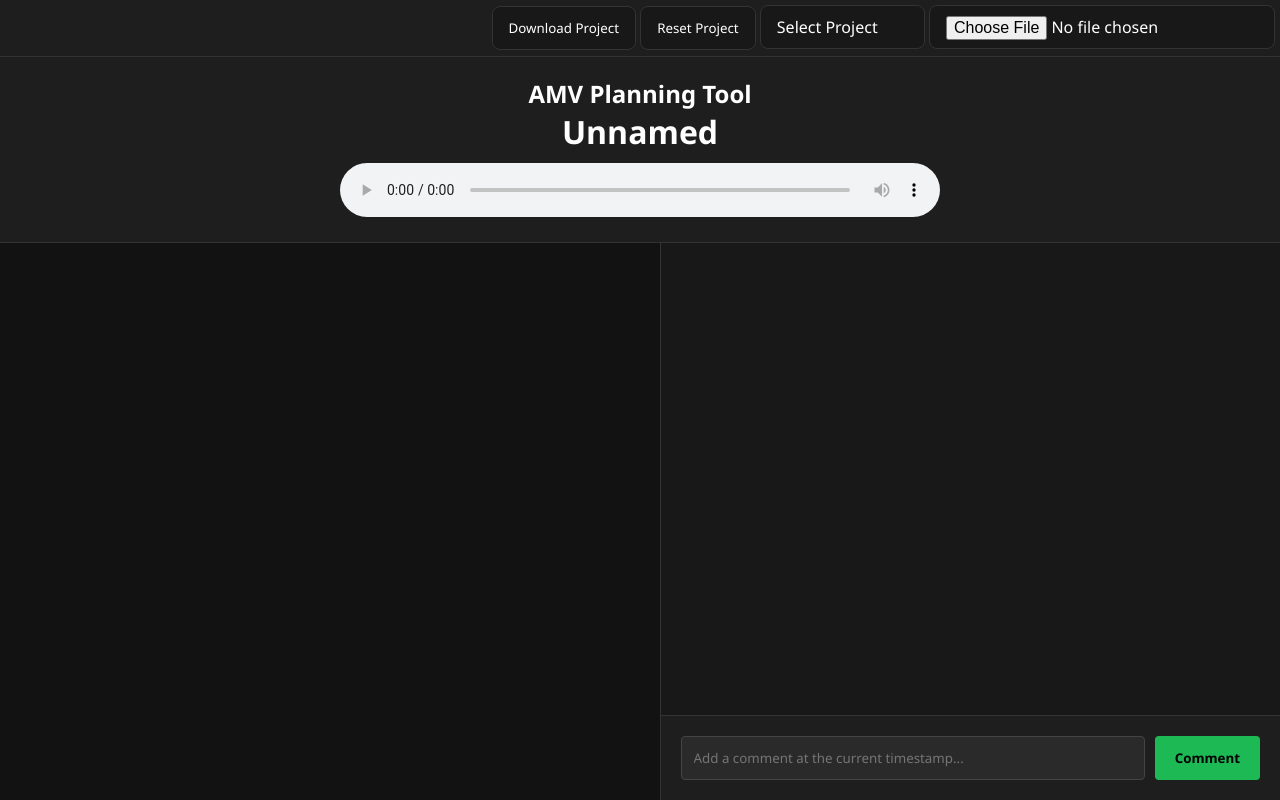
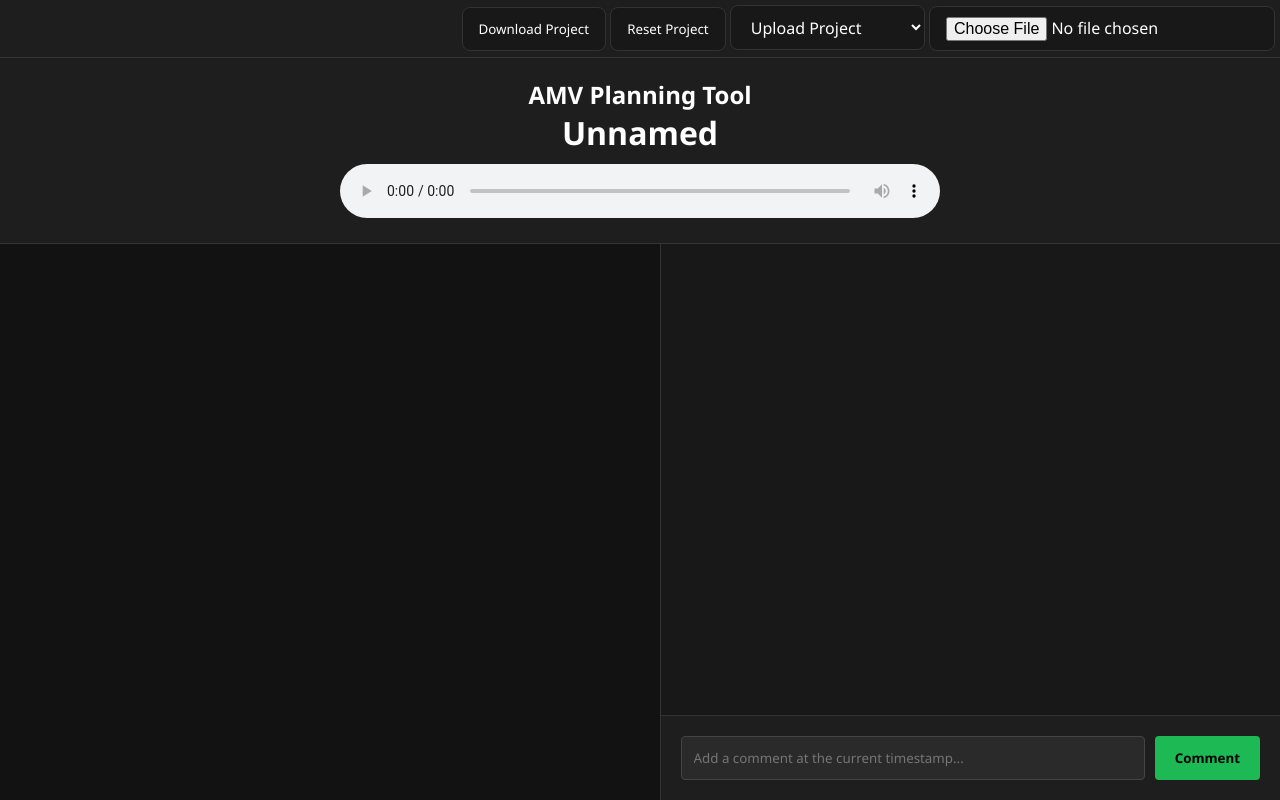
Before and after one commit to Jakabi107/amv-planning-tool, a plain HTML site: page index.html in a window 1280 px wide. Drawn offline with Linux system fonts and the light colour scheme.

Commit message:
minor style change to make selecting file types more intuitive

```diff
--- a/index.html
+++ b/index.html
@@ -13,10 +13,10 @@
         <button id="reset-button" class="header-button">Reset Project</button>
 
         <select id="upload-select" class="styled-select">
-            <option selected="true" value="all">Select Project</option>
-            <option value="audio">Select Audio</option>
-            <option value="lyrics">Select Lyrics</option>
-            <option value="comments">Select Comments</option>
+            <option selected="true" value="all">Upload Project</option>
+            <option value="audio">Upload Audio</option>
+            <option value="lyrics">Upload Lyrics</option>
+            <option value="comments">Upload Comments</option>
         </select>
         <input type="file" id="data-upload" accept=".amvp" class="styled-upload">
 
--- a/styles.css
+++ b/styles.css
@@ -52,7 +52,6 @@
     border-radius: 8px;
     font-size: 1em;
     outline: none;
-    appearance: none;
 }
 
 /* Styled .amvp upload input */
@@ -188,6 +187,7 @@ input[type="text"] {
     border: 1px solid #444;
     background: #2a2a2a;
     color: white;
+    outline: none;
 }
 
 button {
```
Also changed, not shown: README.md.
